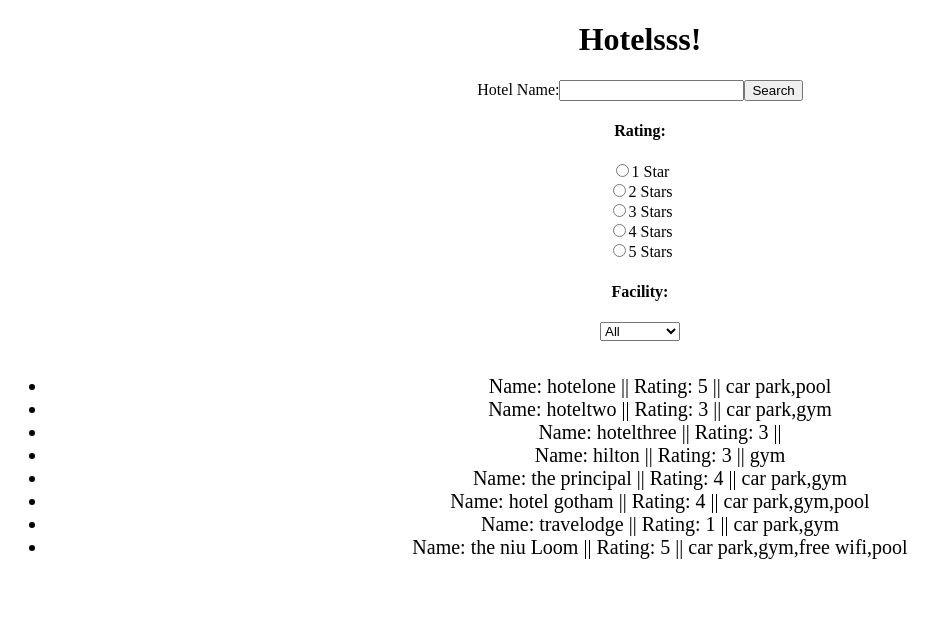
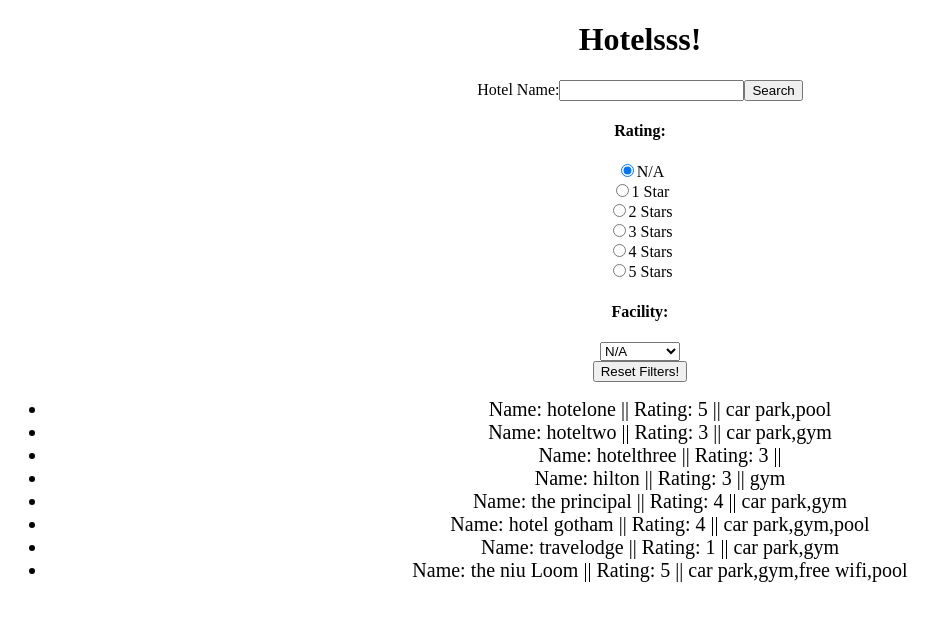
Before and after one commit to tabal97/AeroCloud-FE-test, a React (Create React App) app: page / in a window 1280 px wide. Shown: the top 620 px of the page, without its empty margins (0-942 px from the left). Built offline with nearby package versions, Linux system fonts and the light colour scheme.

Commit message:
add resetFilters method that changes the state of the HotelLister comp to the unfiltered hotels and err to false

```diff
--- a/src/Components/FacilityFilter.jsx
+++ b/src/Components/FacilityFilter.jsx
@@ -8,7 +8,7 @@ class FacilityFilter extends Component {
             <div>
                 <h4>Facility:</h4>
                 <select value={facility} onChange={this.handleChange}>
-                    <option selected value="" disabled>All</option>
+                    <option selected value="" disabled>N/A</option>
                     <option value="gym">Gym</option>
                     <option value="pool">Pool</option>
                     <option value="car park">Car Park</option>
@@ -22,7 +22,6 @@ class FacilityFilter extends Component {
             facility: value
         })
         this.props.facilityChanged(value);
-        this.setState({ facility: "" })
     }
 }
 
--- a/src/Components/HotelLister.jsx
+++ b/src/Components/HotelLister.jsx
@@ -10,11 +10,12 @@ class HotelLister extends Component {
     state = { hotels: [], err: false }
     render() {
         const { hotels, err } = this.state;
-        const { nameChanged, ratingChanged, facilityChanged } = this;
+        const { nameChanged, ratingChanged, facilityChanged, resetFilters } = this;
         return (<div>
             <NameFilter hotels={hotels} nameChanged={nameChanged} />
             <RatingFilter hotels={hotels} ratingChanged={ratingChanged} />
             <FacilityFilter hotels={hotels} facilityChanged={facilityChanged} />
+            <button onClick={resetFilters}>Reset Filters!</button>
             <br />
             {err ? <h3>Hotel Not Found</h3> :
                 <ul>
@@ -44,6 +45,9 @@ class HotelLister extends Component {
         const newHotels = filter.searchByFacility(facility, hotels);
         this.setState({ hotels: newHotels })
     }
+    resetFilters = () => {
+        this.setState({ hotels: hotelsArray, err: false })
+    }
 }
 
 export default HotelLister;
--- a/src/Components/RatingFilter.jsx
+++ b/src/Components/RatingFilter.jsx
@@ -4,6 +4,7 @@ class RatingFilter extends Component {
     state = { rating: 0 }
     render() {
         return (<form><h4>Rating:</h4>
+            <label><input type="radio" name="rating" defaultChecked defaultValue value="" onChange={this.handleChange} />N/A</label><br />
             <label><input type="radio" name="rating" value={1} onChange={this.handleChange} />1 Star</label><br />
             <label><input type="radio" name="rating" value={2} onChange={this.handleChange} />2 Stars</label><br />
             <label><input type="radio" name="rating" value={3} onChange={this.handleChange} />3 Stars</label><br />
```
